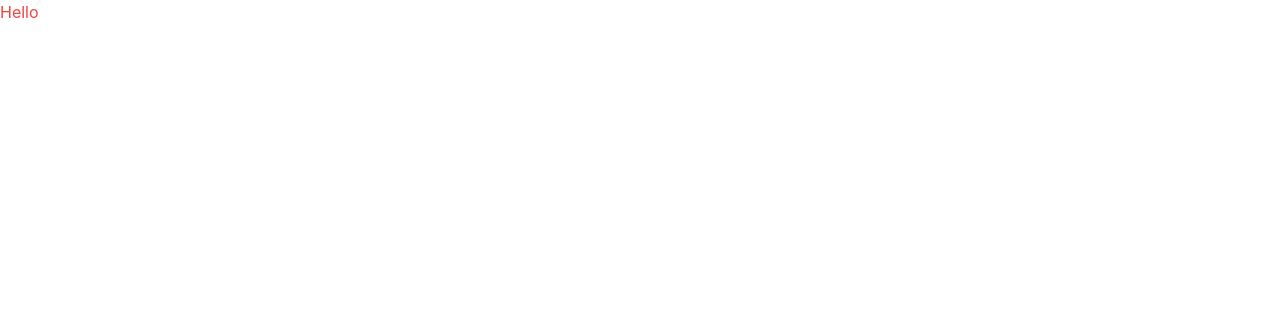
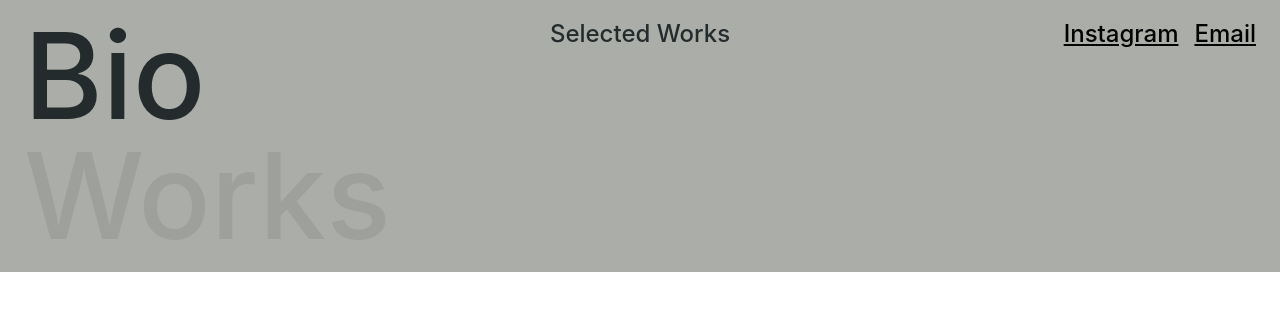
Before and after one commit to hayatul-islam/shift-walk, a React (Create React App) app: page / in a window 1280 px wide. Shown: the top 310 px of the page. Built offline with nearby package versions, Linux system fonts and the light colour scheme.

Commit message:
header page design

```diff
--- a/src/App.js
+++ b/src/App.js
@@ -1,8 +1,16 @@
+import { BrowserRouter, Routes } from "react-router-dom";
+import Header from "./components/Header";
+
 function App() {
   return (
-    <div>
-      <h2 className="text-red-500">Hello</h2>
-    </div>
+    <>
+      <div className="bg-[#abaea8]">
+        <BrowserRouter>
+          <Header />
+          <Routes>{/* <Route path="/" element={<Home />} /> */}</Routes>
+        </BrowserRouter>
+      </div>
+    </>
   );
 }
 
--- /dev/null
+++ b/src/components/Header.js
@@ -0,0 +1,54 @@
+import React from "react";
+import { NavLink, useLocation } from "react-router-dom";
+
+function Header() {
+  const { pathname } = useLocation();
+
+  return (
+    <>
+      <div className="grid grid-cols-3 px-6 py-4">
+        <div className="text-[120px] font-medium">
+          <NavLink
+            className={({ isActive }) =>
+              isActive && pathname === "/"
+                ? "block leading-none text-[#242b2d]"
+                : "block text-[#9ea09c] leading-none hover:text-[#242b2d]"
+            }
+            to="/"
+          >
+            Bio
+          </NavLink>
+          <NavLink
+            className={({ isActive }) =>
+              isActive
+                ? "block leading-none text-[#242b2d]"
+                : "block text-[#9ea09c] leading-none hover:text-[#242b2d]"
+            }
+            to="/works"
+          >
+            Works
+          </NavLink>
+        </div>
+        <div className="text-center">
+          <h2 className="text-[24px] text-[#242b2d] font-medium">
+            Selected Works
+          </h2>
+        </div>
+        <div className="text-end">
+          <div className="space-x-4">
+            <a
+              className="underline text-[24px] font-medium"
+              href="/"
+              target="_blank"
+            >
+              Instagram
+            </a>
+            <button className="underline text-[24px] font-medium">Email</button>
+          </div>
+        </div>
+      </div>
+    </>
+  );
+}
+
+export default Header;
```
